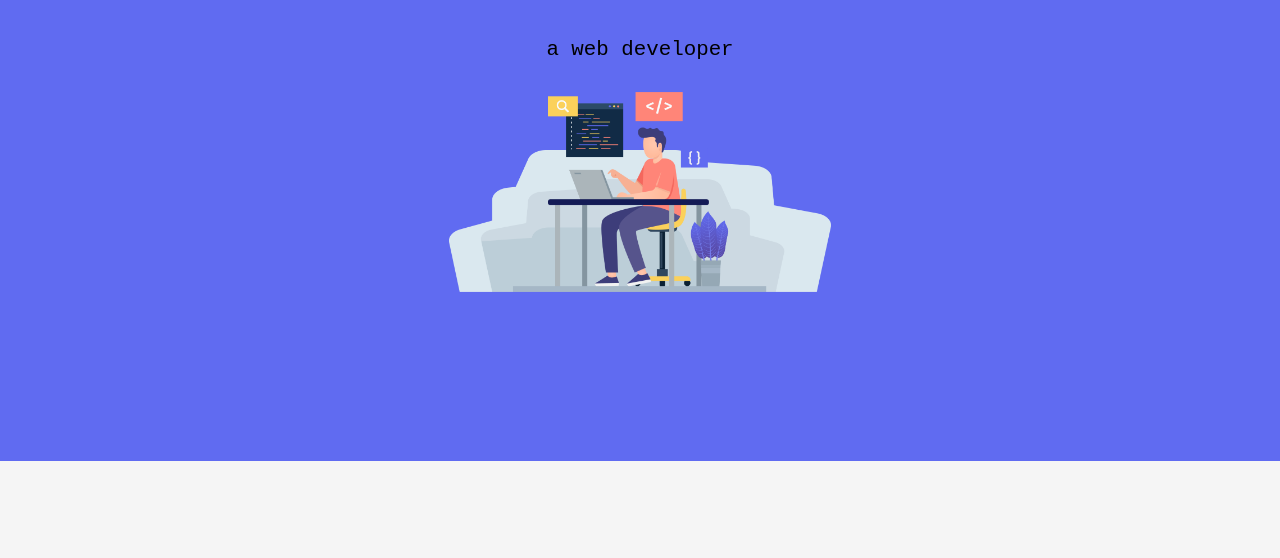
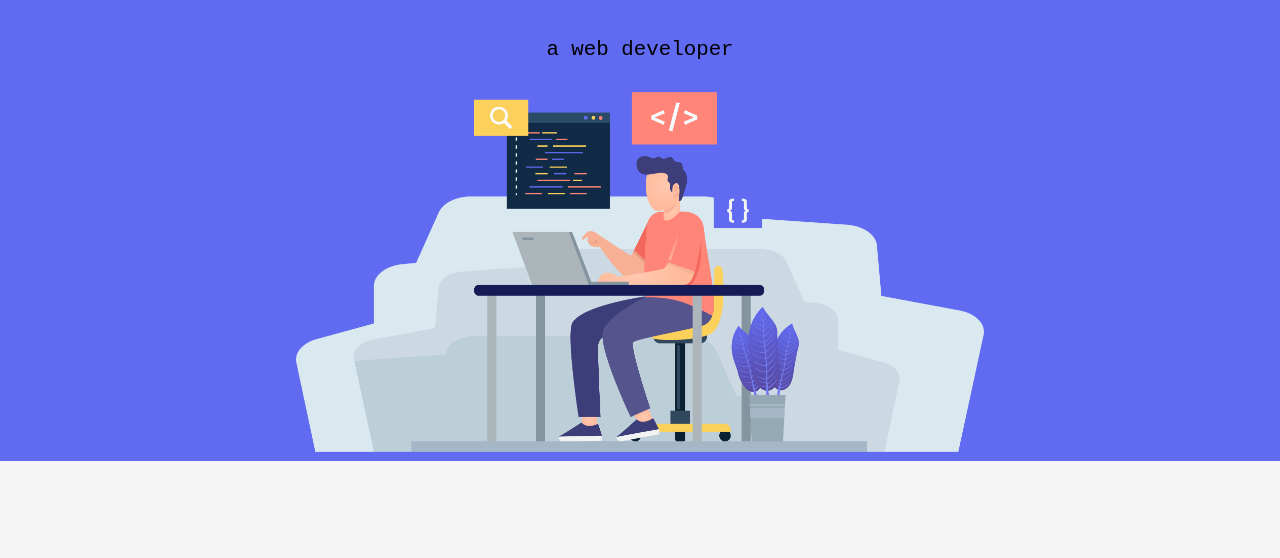
Before and after one commit to NemalanZ/My-site, a plain HTML site: page index.html in a window 1280 px wide. Shown: the part 189-747 px from the top of the page. Drawn offline with Linux system fonts and the light colour scheme.

Commit message:
Update style.css

```diff
--- a/css/style.css
+++ b/css/style.css
@@ -58,7 +58,7 @@ hr{
 }
 
 .hero-img{
-    height: 200px;
+    height: 360px;
     width: auto;
 }
 
```
